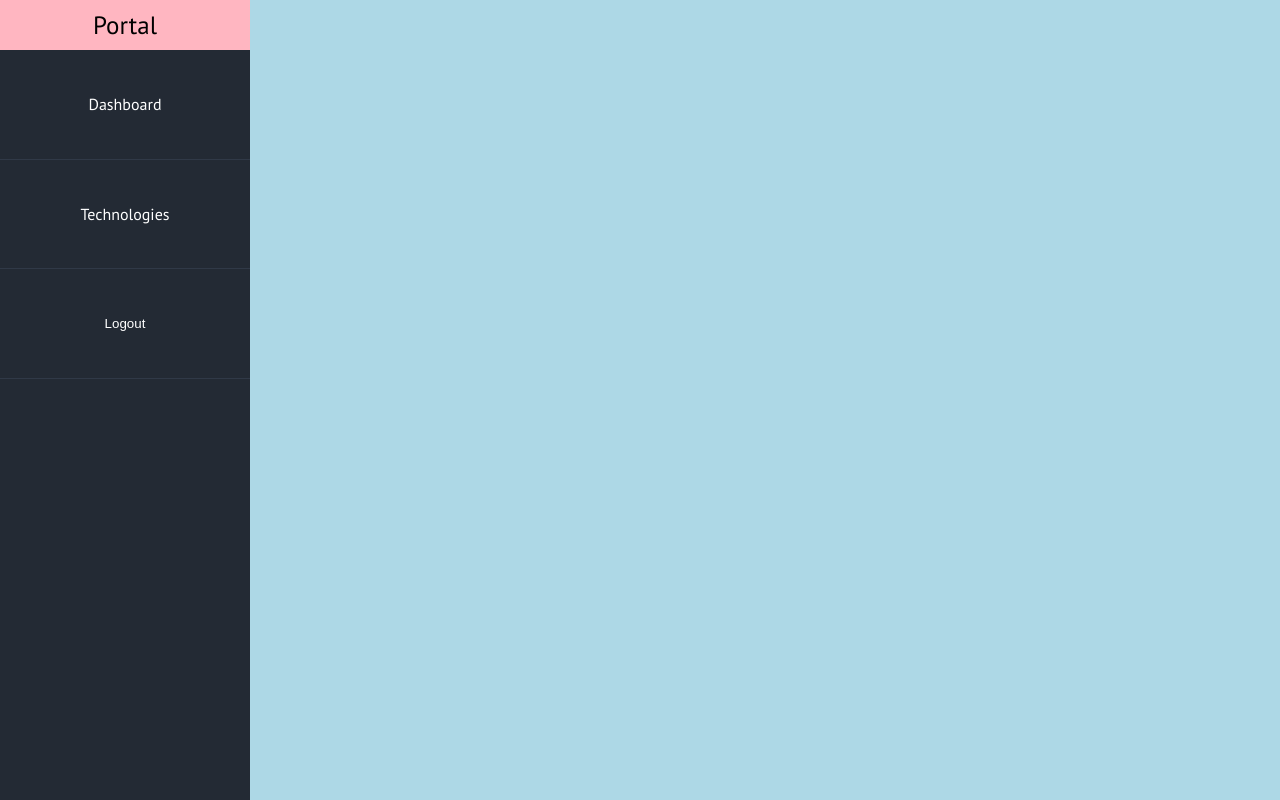
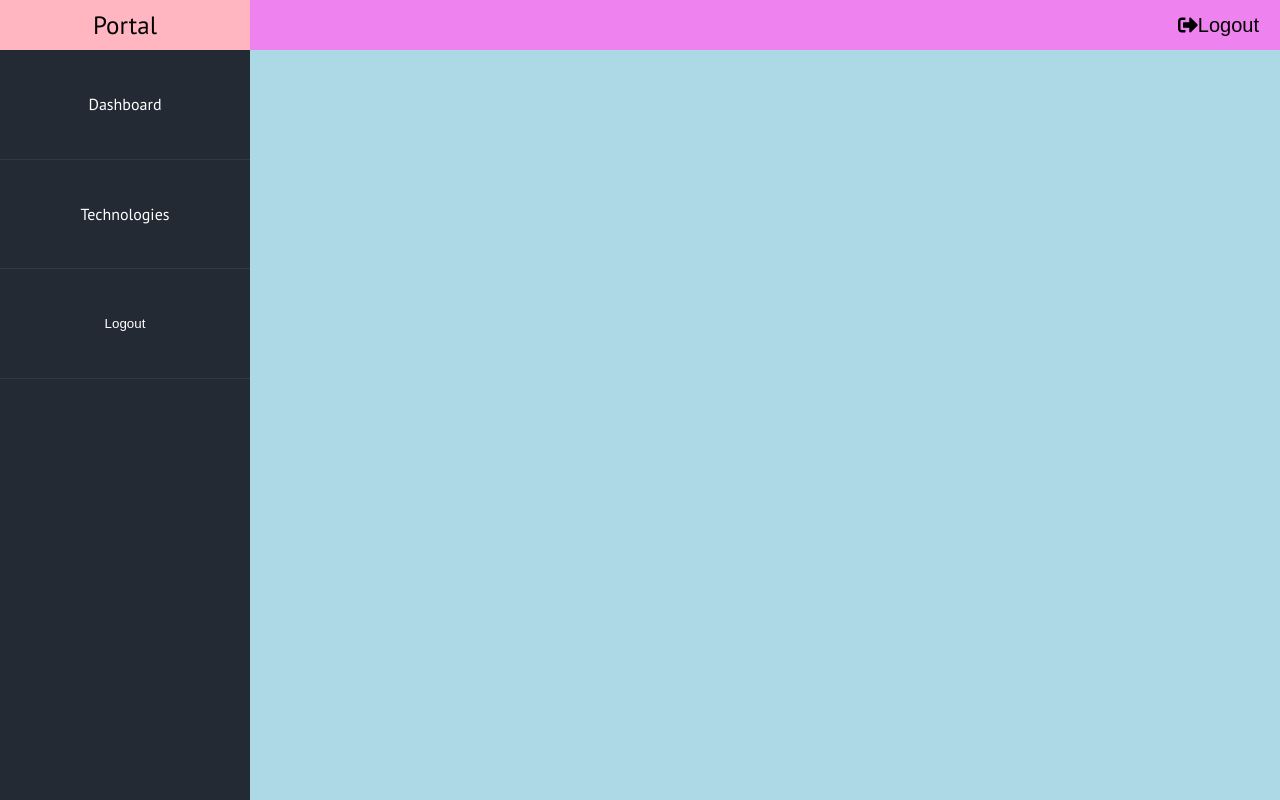
Before and after one commit to FlorisWarmenhoven/portfolio-site, a React app in the folder client/: page /portal in a window 1280 px wide. Built offline with nearby package versions, Linux system fonts and the light colour scheme; no server answers; sample sign-in values are in the browser's storage.

Commit message:
Add topbar styling WIP

```diff
--- a/client/src/components/portal/Portal.tsx
+++ b/client/src/components/portal/Portal.tsx
@@ -6,6 +6,7 @@ import { PrivateRoute } from "../shared/PrivateRoute";
 import { TechnologyPage } from "./technology/TechnologyPage";
 import { Dashboard } from "./Dashboard";
 import { SideNav } from "./navigation/SideNav";
+import { TopNav } from "./navigation/TopNav";
 
 interface Props extends RouteComponentProps {}
 
@@ -26,6 +27,7 @@ export const Portal: FC<Props> = props => {
 	return (
 		<>
 			<SideNav {...props} />
+			<TopNav {...props} />
 			<StyledPortal>
 				<Switch>
 					<PrivateRoute
@@ -47,6 +49,7 @@ const StyledPortal = styled.div`
 	display: flex;
 	flex-direction: column;
 	background-color: lightblue;
-	height: 100vh;
+	height: calc(100vh - 50px);
 	margin-left: 250px;
+	margin-top: 50px;
 `;
--- a/client/src/components/portal/navigation/SideNav.tsx
+++ b/client/src/components/portal/navigation/SideNav.tsx
@@ -42,6 +42,7 @@ const StyledNavBar = styled.div`
 	min-height: 100vh;
 	color: #f4ad24;
 	position: fixed;
+	top: 0px;
 
 	ul {
 		margin: 0px;
--- /dev/null
+++ b/client/src/components/portal/navigation/TopNav.tsx
@@ -0,0 +1,42 @@
+import React, { FC } from "react";
+import styled from "../../../../types/styled-components";
+import { FaSignOutAlt } from "react-icons/fa";
+
+interface Props {}
+
+export const TopNav: FC<Props> = props => {
+	return (
+		<StyledTopNav>
+			<StyledLogoutButton>
+				<FaSignOutAlt /> Logout
+			</StyledLogoutButton>
+		</StyledTopNav>
+	);
+};
+
+const StyledTopNav = styled.div`
+	position: fixed;
+	top: 0px;
+	margin-left: 250px;
+	height: 50px;
+	width: calc(100% - 250px);
+	background-color: violet;
+	color: black;
+	display: flex;
+	justify-content: flex-end;
+	align-items: center;
+`;
+
+const StyledLogoutButton = styled.button`
+	font-size: 20px;
+	margin-right: 15px;
+	background-color: transparent;
+	border: none;
+	justify-content: center;
+	display: flex;
+	flex-direction: row;
+	align-items: center;
+	:hover {
+		cursor: pointer;
+	}
+`;
```
